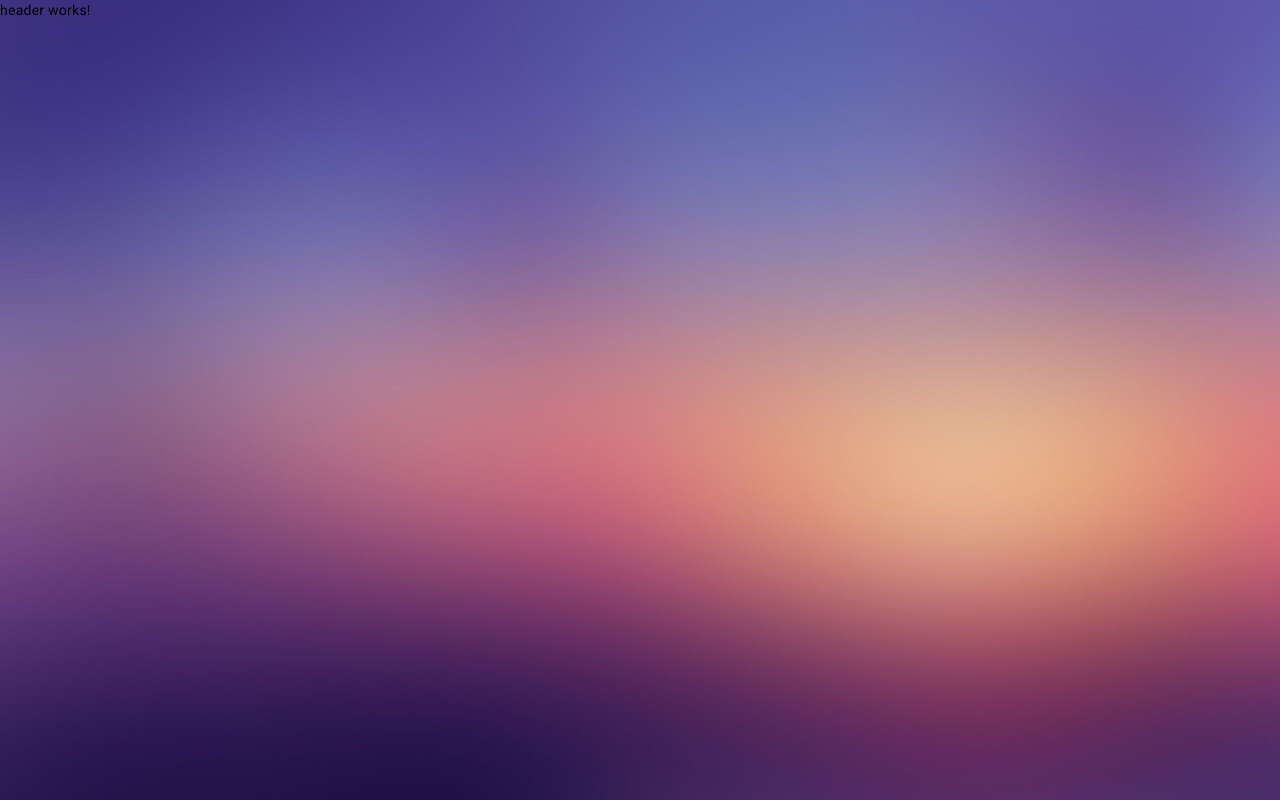
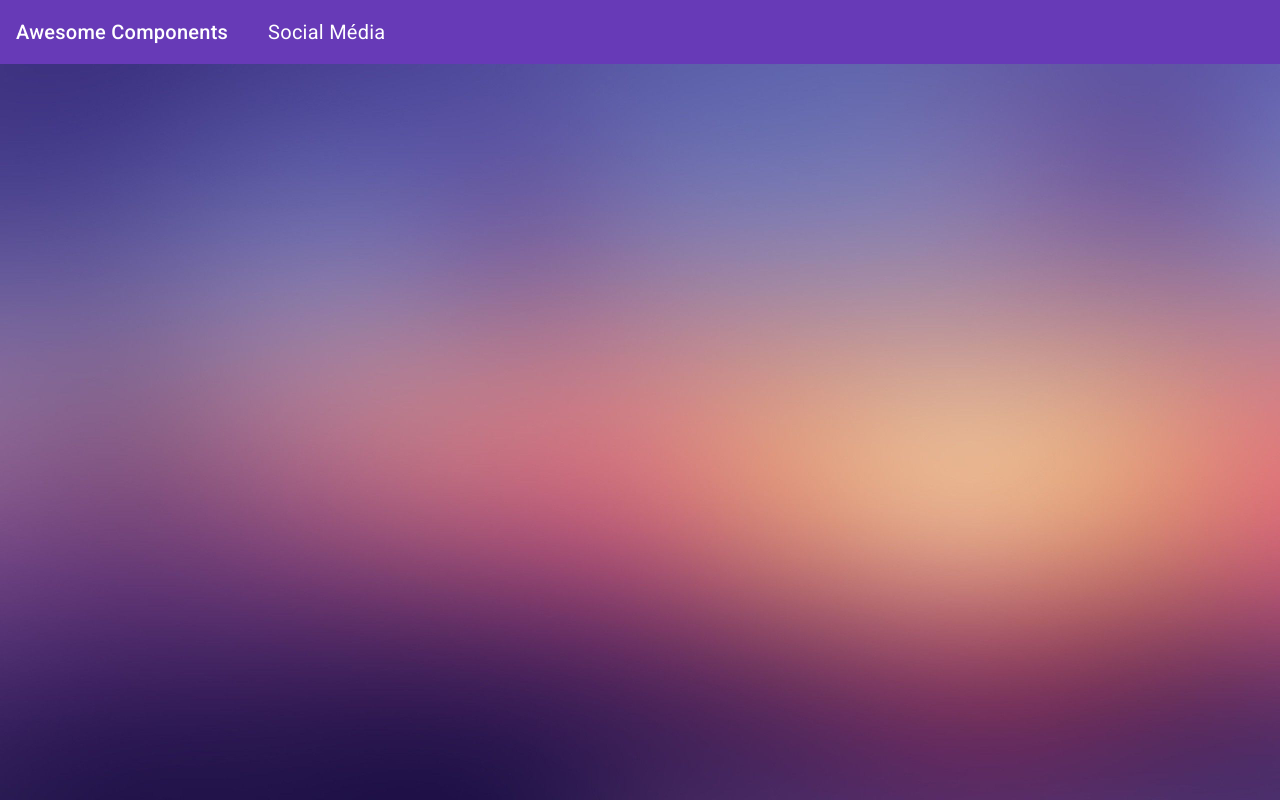
Before and after one commit to AmandineWA/awesome-components, an Angular app: page /social-media in a window 1280 px wide. Built offline with nearby package versions, Linux system fonts and the light colour scheme.

Commit message:
[AMM] mise en place de la toolbar de material, ajout des model comment et post

```diff
--- a/src/app/core/components/header/header.component.html
+++ b/src/app/core/components/header/header.component.html
@@ -1 +1,6 @@
-<p>header works!</p>
+<mat-toolbar color="primary">
+  <span>Awesome Components</span>
+  <ul>
+    <li><a routerLink="/social-media">Social Média</a></li>
+  </ul>
+</mat-toolbar>
--- a/src/app/core/components/header/header.component.scss
+++ b/src/app/core/components/header/header.component.scss
@@ -0,0 +1,7 @@
+ul{
+  list-style: none;
+}
+
+li{
+  display: inline-block;
+}
--- a/src/app/core/core.module.ts
+++ b/src/app/core/core.module.ts
@@ -2,8 +2,7 @@ import { NgModule } from '@angular/core';
 import { CommonModule } from '@angular/common';
 import { HeaderComponent } from './components/header/header.component';
 import {SharedModule} from "../shared/shared.module";
-
-
+import {RouterModule} from "@angular/router";
 
 @NgModule({
   declarations: [
@@ -11,7 +10,8 @@ import {SharedModule} from "../shared/shared.module";
   ],
   imports: [
     CommonModule,
-    SharedModule
+    SharedModule,
+    RouterModule
   ],
   exports: [
     HeaderComponent
--- /dev/null
+++ b/src/app/core/models/comment.model.ts
@@ -0,0 +1,6 @@
+export class Comment {
+  id!: number;
+  userId!: number;
+  comment!: string;
+  createdDate!: string;
+}
--- a/src/app/shared/shared.module.ts
+++ b/src/app/shared/shared.module.ts
@@ -1,12 +1,14 @@
 import { NgModule } from '@angular/core';
 import { CommonModule } from '@angular/common';
-
-
+import {MatToolbarModule} from "@angular/material/toolbar";
 
 @NgModule({
   declarations: [],
   imports: [
     CommonModule
+  ],
+  exports: [
+    MatToolbarModule
   ]
 })
 export class SharedModule { }
--- a/src/styles.scss
+++ b/src/styles.scss
@@ -9,3 +9,11 @@ body {
   background-size: cover;
   background-attachment: fixed;
 }
+a{
+  color: white;
+  text-decoration: none;
+  font-weight: normal;
+  &:hover {
+    text-decoration: underline;
+  }
+}
```
Also changed, not shown: src/app/social-media/models/post.model.ts (added, +10 -0 lines).
